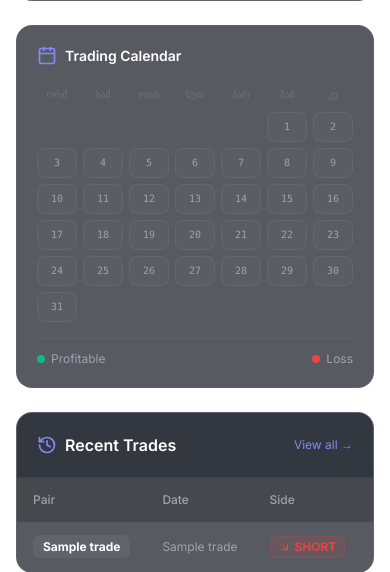
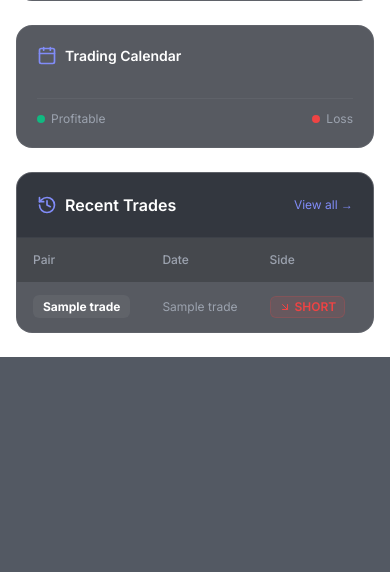
Before and after one commit to sandrika9/trading-site, a Flask app: page / in a window 390 px wide; the page is wider, and only the part inside the window is pictured. Shown: the part 1377-1949 px from the top of that part. After the commit the page ends 1734 px from the top of that part, so only its background shows below. Run offline with Flask 3, Linux system fonts and the light colour scheme; a user stored in the database is signed in; tables that the repository leaves empty hold one stand-in row (values such as "Sample post"); a database or web service that is not in the repository returns one stand-in record (values such as "Sample title"); some libraries are stand-ins or nearby versions.

Commit message:
Update index.html

```diff
--- a/templates/index.html
+++ b/templates/index.html
@@ -538,100 +538,15 @@
         function openSettingsModal() {
             document.getElementById('settingsModal').classList.remove('hidden');
         }
+
         function closeSettingsModal() {
             document.getElementById('settingsModal').classList.add('hidden');
         }
+
         function toggleMobileMenu() {
             const menu = document.getElementById('mobileMenu');
             menu.classList.toggle('hidden');
         }
-
-        const chartRawData = {{ chart_data | tojson }};
-        const chartLabels = chartRawData.map(item => item.time);
-        const chartValues = chartRawData.map(item => item.value);
-
-        const ctx = document.getElementById('equityChart').getContext('2d');
-        const equityChart = new Chart(ctx, {
-            type: 'line',
-            data: {
-                labels: chartLabels.length > 0 ? chartLabels : ['საწყისი'],
-                datasets: [{
-                    label: 'ბალანსი ($)',
-                    data: chartValues.length > 0 ? chartValues : [{{ initial_balance }}],
-                    borderColor: '#6366F1',
-                    backgroundColor: 'rgba(99, 102, 241, 0.1)',
-                    borderWidth: 2.5,
-                    fill: true,
-                    tension: 0.35,
-                    pointRadius: 4,
-                    pointBackgroundColor: '#6366F1'
-                }]
-            },
-            options: {
-                responsive: true,
-                maintainAspectRatio: false,
-                plugins: { legend: { display: false } },
-                scales: {
-                    x: { grid: { color: 'rgba(255, 255, 255, 0.03)' }, ticks: { color: '#9CA3AF', font: { size: 10 } } },
-                    y: { grid: { color: 'rgba(255, 255, 255, 0.03)' }, ticks: { color: '#9CA3AF', font: { size: 10 } } }
-                }
-            }
-        });
-
-        const dailyPnlData = {{ daily_pnl | tojson }};
-        const calendarContainer = document.getElementById('calendarContainer');
-
-        if (calendarContainer) {
-            calendarContainer.innerHTML = '';
-
-            const daysOfWeek = ['ორშ', 'სამ', 'ოთხ', 'ხუთ', 'პარ', 'შაბ', 'კვ'];
-            daysOfWeek.forEach(day => {
-                const div = document.createElement('div');
-                div.className = 'text-gray-500 font-medium py-1 text-center text-[10px] sm:text-xs';
-                div.innerText = day;
-                calendarContainer.appendChild(div);
-            });
-
-            const now = new Date();
-            const year = now.getFullYear();
-            const month = now.getMonth();
-
-            const firstDayIndex = new Date(year, month, 1).getDay();
-            const adjustedFirstDay = (firstDayIndex === 0) ? 6 : firstDayIndex - 1;
-            const totalDays = new Date(year, month + 1, 0).getDate();
-
-            for (let i = 0; i < adjustedFirstDay; i++) {
-                const emptyDiv = document.createElement('div');
-                calendarContainer.appendChild(emptyDiv);
-            }
-
-            for (let i = 1; i <= totalDays; i++) {
-                const dayDiv = document.createElement('div');
-
-                const formattedMonth = String(month + 1).padStart(2, '0');
-                const formattedDay = String(i).padStart(2, '0');
-                const dateStr = `${year}-${formattedMonth}-${formattedDay}`;
-
-                let bgClass = 'bg-white/[0.02] text-gray-400 border-white/5';
-                if (dailyPnlData.hasOwnProperty(dateStr)) {
-                    const pnl = dailyPnlData[dateStr];
-                    if (pnl > 0) {
-                        bgClass = 'bg-success/20 text-success border-success/40 font-bold shadow-[0_0_10px_rgba(16,185,129,0.2)]';
-                    } else if (pnl < 0) {
-                        bgClass = 'bg-danger/20 text-danger border-danger/40 font-bold shadow-[0_0_10px_rgba(239,68,68,0.2)]';
-                    }
-                }
-
-                dayDiv.className = `py-1.5 sm:py-2 rounded-lg font-mono text-[10px] sm:text-[11px] border flex items-center justify-center transition-all ${bgClass}`;
-                dayDiv.innerText = i;
-
-                if (dailyPnlData.hasOwnProperty(dateStr)) {
-                    dayDiv.title = `PnL: $${dailyPnlData[dateStr].toFixed(2)}`;
-                }
-
-                calendarContainer.appendChild(dayDiv);
-            }
-        }
     </script>
 </body>
 </html>
```
